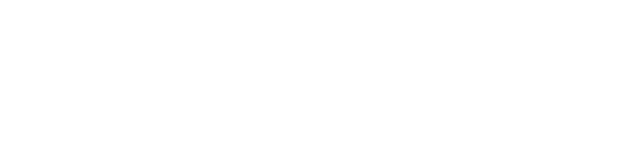
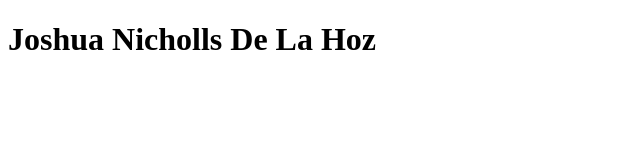
Before and after one commit to ElJosh0208/Joshua_Actividad, a plain HTML site: page index.html in a window 1280 px wide. Shown: the whole page, without its empty margins (0-640 px from the left). Drawn offline with Linux system fonts and the light colour scheme.

Commit message:
2do commit

```diff
--- a/index.html
+++ b/index.html
@@ -6,6 +6,6 @@
     <title>Document</title>
 </head>
 <body>
-
+    <h1>Joshua Nicholls De La Hoz</h1>
 </body>
 </html>
```
